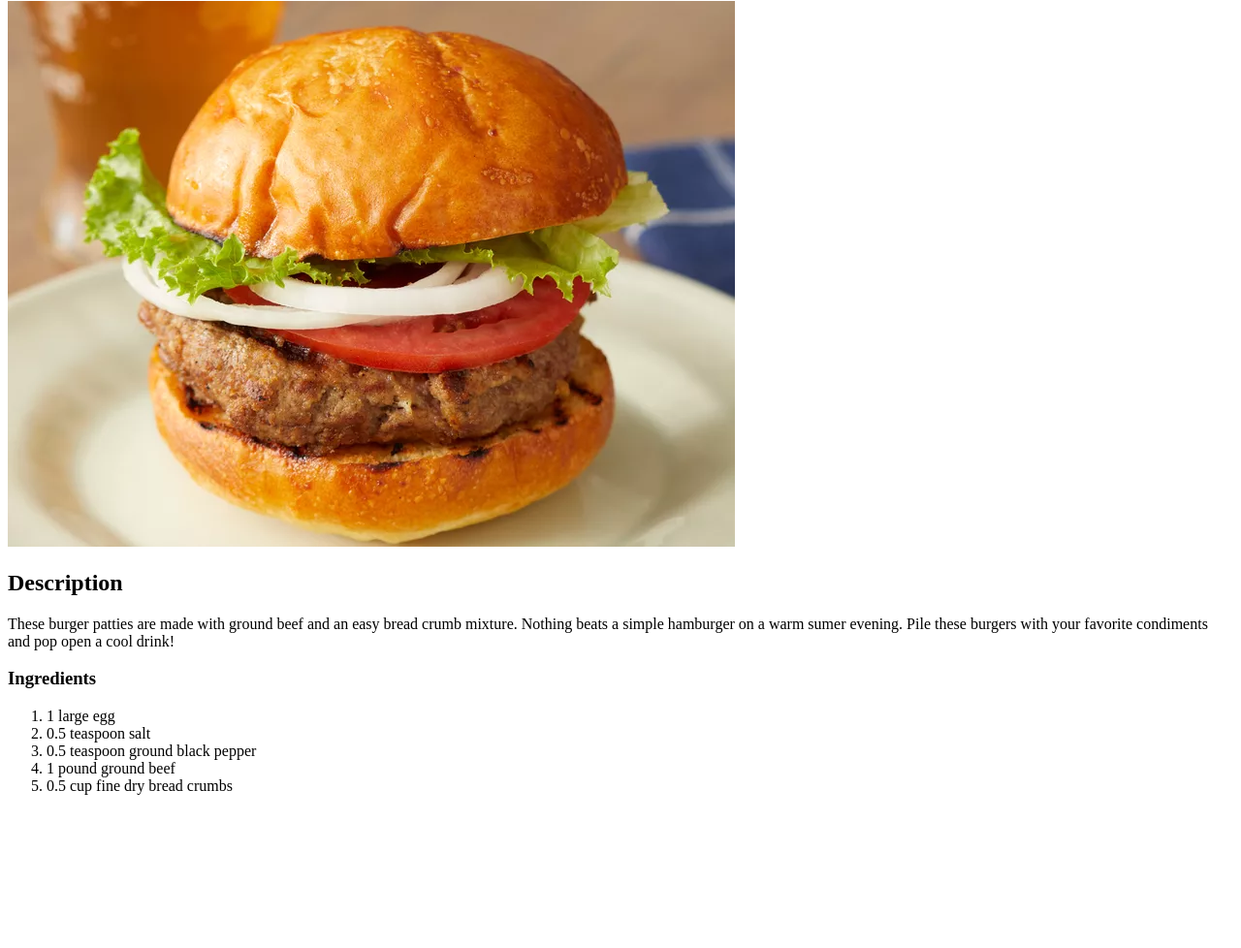
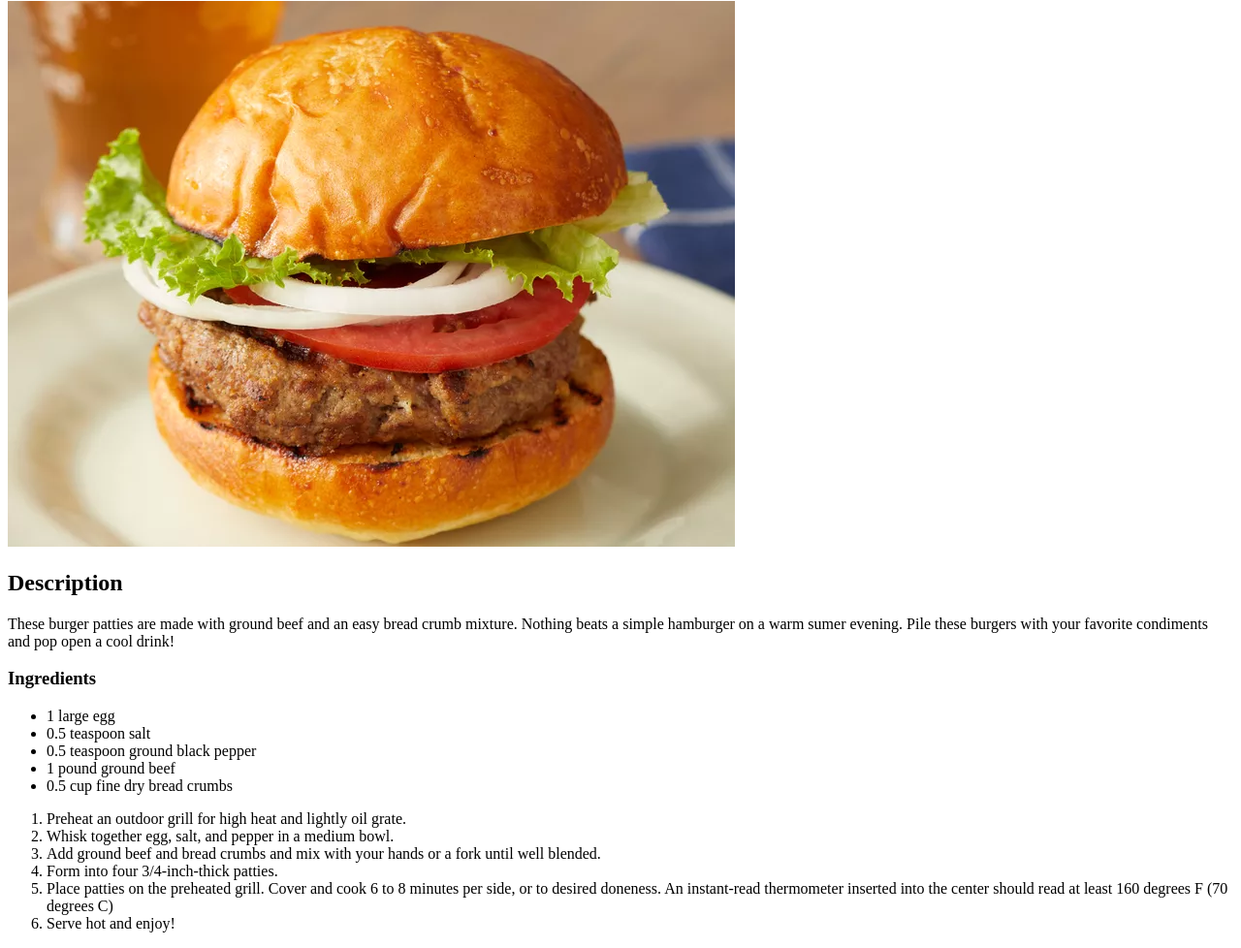
Before and after one commit to HeadhunterJ21/odin-recipes, a plain HTML site: page recipes/burger.html in a window 1280 px wide. Shown: the part 79-1057 px from the top of the page at 97% size. Before the commit the page ends 915 px from the top, so only its background shows below. Drawn offline with Linux system fonts and the light colour scheme.

Commit message:
Add burger step list

```diff
--- a/recipes/burger.html
+++ b/recipes/burger.html
@@ -14,12 +14,21 @@
     </p>
 
     <h3>Ingredients</h3>
-    <ol>
+    <ul>
         <li>1 large egg</li>
         <li>0.5 teaspoon salt</li>
         <li>0.5 teaspoon ground black pepper</li>
         <li>1 pound ground beef</li>
         <li>0.5 cup fine dry bread crumbs</li>
+    </ul>
+
+    <ol>
+        <li>Preheat an outdoor grill for high heat and lightly oil grate.</li>
+        <li>Whisk together egg, salt, and pepper in a medium bowl.</li>
+        <li>Add ground beef and bread crumbs and mix with your hands or a fork until well blended.</li>
+        <li>Form into four 3/4-inch-thick patties.</li>
+        <li>Place patties on the preheated grill. Cover and cook 6 to 8 minutes per side, or to desired doneness. An instant-read thermometer inserted into the center should read at least 160 degrees F (70 degrees C)</li>
+        <li>Serve hot and enjoy!</li>
     </ol>
 </body>
 </html>
```
